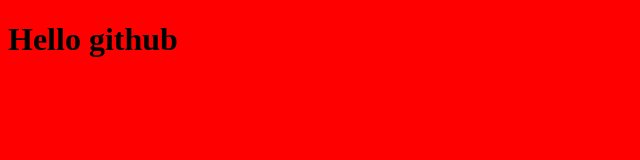
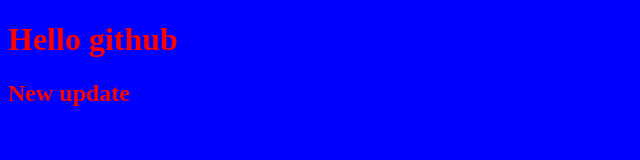
Before and after one commit to OasisNeupane/Oasis, a plain HTML site: page index.html in a window 1280 px wide. Shown: the whole page, without its empty margins (0-640 px from the left). Drawn offline with Linux system fonts and the light colour scheme.

Commit message:
went to staging directory

```diff
--- a/index.html
+++ b/index.html
@@ -10,6 +10,7 @@
 
 <body>
     <h1>Hello github</h1>
+    <h2>New update</h2>
 </body>
 
 </html>
--- a/style.css
+++ b/style.css
@@ -1,3 +1,4 @@
 body{
-    background-color: red;
+    background-color: blue;
+    color: red;
 }
```
Also changed, not shown: 1 other file.
